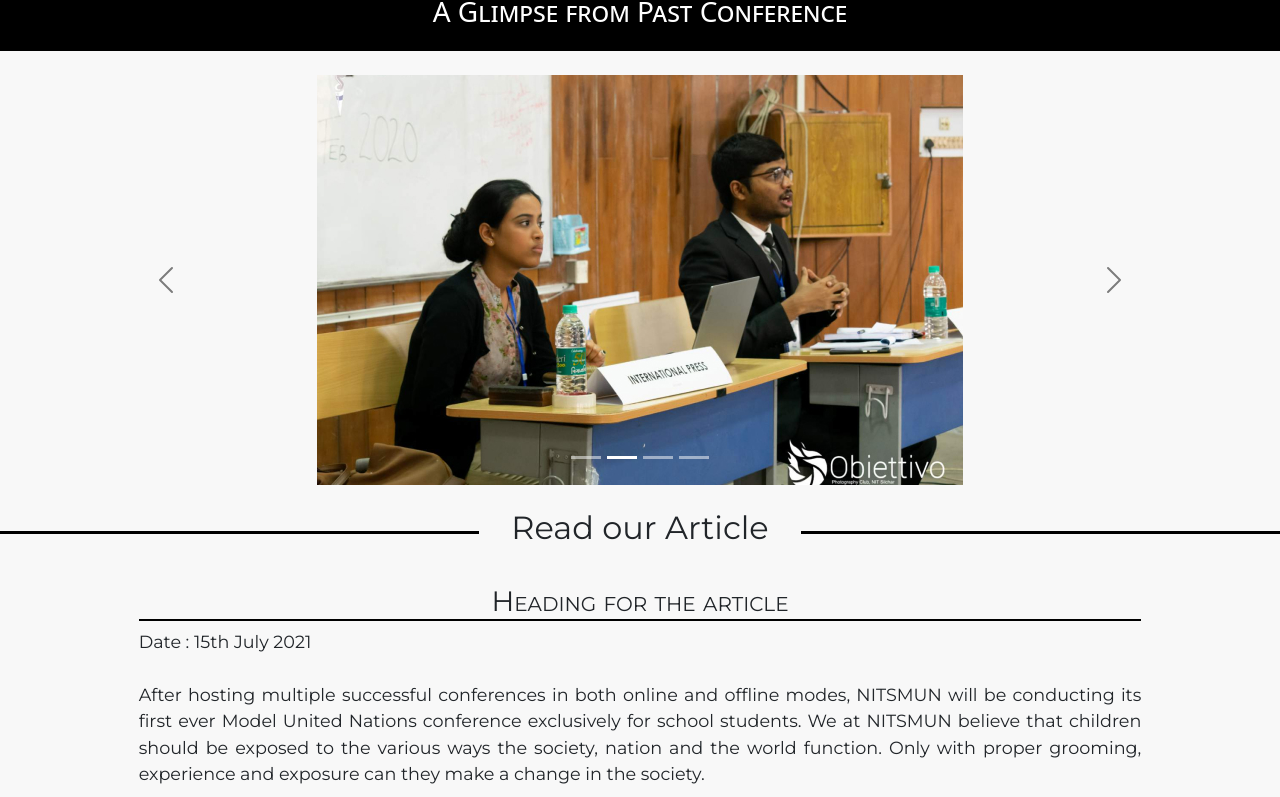
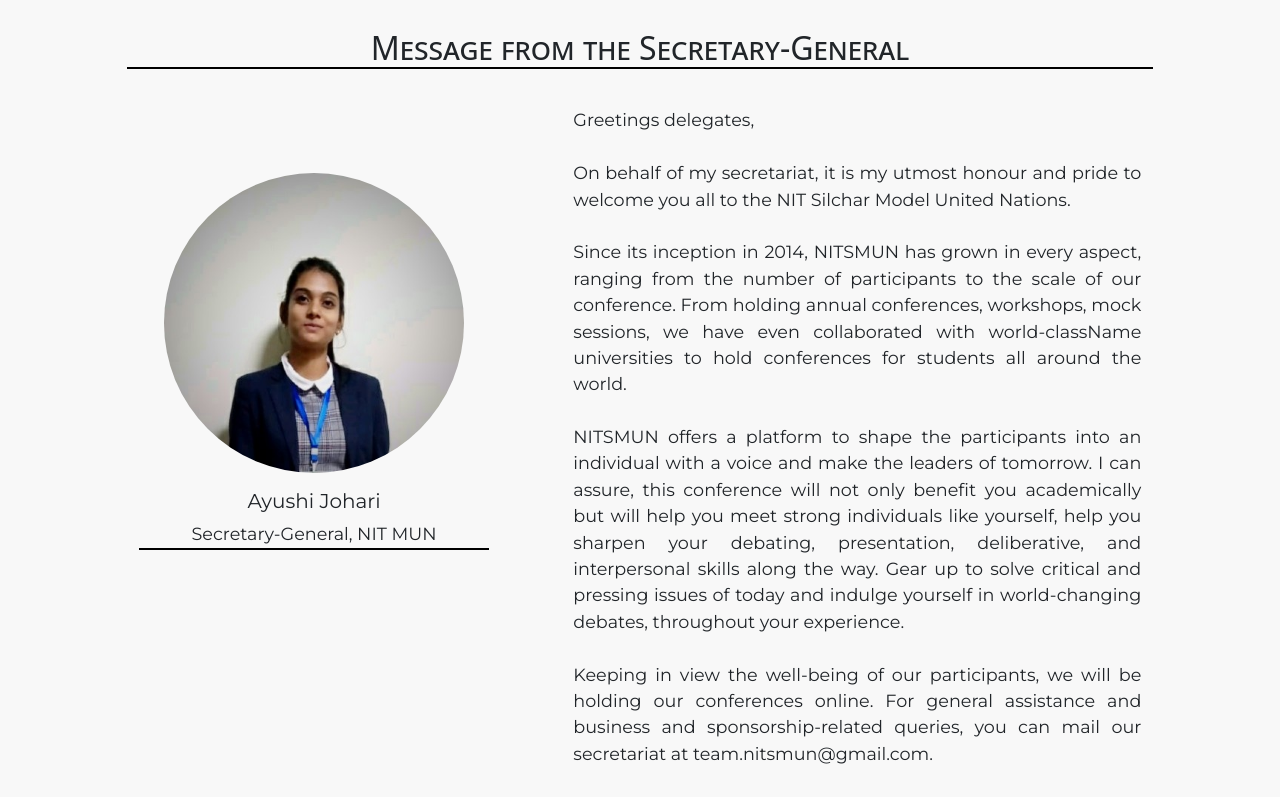
Before and after one commit to nitsmun/nitsmun2021-22, a React (Create React App) app: page / in a window 1280 px wide. Shown: the part 2417-3214 px from the top of the page. Built offline with nearby package versions, Linux system fonts and the light colour scheme.

Commit message:
Minor changes to home page

```diff
--- a/src/components/Article.css
+++ b/src/components/Article.css
@@ -12,3 +12,6 @@
 .separator h2 {
     padding: 0 2rem;
 }
+#Article{
+    font-family: var(--font2);
+}
--- a/src/components/Article.jsx
+++ b/src/components/Article.jsx
@@ -1,10 +1,19 @@
-import {Suspense} from 'react';
+import { Suspense } from 'react';
 import Loading from "./Loading";
-import {Link} from 'react-router-dom';
+import { Link } from 'react-router-dom';
+import { useHistory } from "react-router-dom";
 import './scrollTop';
 import "./Article.css";
 
 function Article() {
+
+    const history = useHistory();
+
+    const route = () =>{
+        let path = '/articles';
+        history.push(path);
+    }
+
 
     // function Expand(){
     //     let element = document.querySelector("#Expand")
@@ -21,34 +30,34 @@ function Article() {
     // }
 
     return (
-<Suspense fallback={<Loading/>}>
+        <Suspense fallback={<Loading />}>
             <div>
-    <div className="container-fluid p-0" style={{overflowX: "hidden", fontFamily: "var(--font2)"}}>
+                <div className="container-fluid p-0" style={{ overflowX: "hidden", fontFamily: "var(--font2)" }}>
                     <div className="separator">
                         <div className="line"></div>
-            <h2>Read our Article</h2>
+                        <h2 style={{ fontVariant: "small-caps" }}>Nitsmun Updates</h2>
                         <div className="line"></div>
                     </div>
                     <div className="row no-gutters">
                         <div className="col-md-1"></div>
-            <div className="col-md-10" style={{textAlign:"center",overflowX:"hidden"}}>
-                <div style={{padding: "30px"}}>
-                <h3 style={{borderBottom: "2px solid black",fontVariant: "small-caps"}}>Heading for the article</h3>
-                <p style={{textAlign:"justify",fontSize:"1.1rem"}}>
+                        <div className="col-md-10" style={{ textAlign: "center", overflowX: "hidden" }}>
+                            <div style={{ padding: "30px" }}>
+                                <p style={{ textAlign: "justify", fontSize: "1.1rem" }}>
                                     Date : 15th July 2021
-                    <br/>
-                    <br/>
+                                    <br />
+                                    <br />
                                     After hosting multiple successful conferences in both online and offline modes, NITSMUN will be conducting its first ever Model United Nations conference exclusively for school students. We at NITSMUN believe that children should be exposed to the various ways the society, nation and the world function. Only with proper grooming, experience and exposure can they make a change in the society.
-                    <br/><br/>
+                                    <br /><br />
                                     The NITSMUN - Under 18 Edition will be held from 16-17th October 2021, focusing and helping shape the young minds and prepare them for all their future endeavours.
-                    <br/><br/>
-                    For more details, head over to the <Link className="scroll-top" to="/events/annual-conference" style={{textDecoration : "none"}}>Events</Link> page of our website!
+                                    <br /><br />
+                                    For more details, head over to the <Link className="scroll-top" to="/events/annual-conference" style={{ textDecoration: "none" }}>Events</Link> page of our website!
                                 </p>
                                 {/* <button id="btn1" type="button" className="btn btn-outline-dark mt-3" onClick={Expand} style={{width: "150px"}}>Read more</button> */}
                             </div>
                         </div>
                         <div className="col-md-1"></div>
                     </div>
+                    <hr></hr>
                     {/* <div className="row no-gutters" id="Expand" style={{display: "none"}}>
             <div className="col-md-1"></div>
             <div className="col-md-10" style={{textAlign:"center",overflowX:"hidden"}}>
@@ -113,6 +122,51 @@ return (
         </div> */}
                 </div>
             </div>
+            <section id="Article">
+                <div className="container">
+                    <div className="row no-gutters">
+                        <div className="col-md-1"></div>
+                        <div className="col-md-10" style={{ textAlign: "center", paddingTop: "0px", overflowX: "hidden" }}>
+                            <div style={{ padding: "30px" }}>
+                                <h2 style={{ borderBottom: "2px solid black", fontVariant: "small-caps" }}>Check out <a href="https://www.instagram.com/nitsmun/">@nitsmun</a> for all our articles!</h2>
+                            </div>
+                        </div>
+                        <div className="col-md-1"></div>
+                    </div>
+                    <div className="row">
+                        <div className="col-lg-4 mb-4">
+                            <div className="card">
+                                <img src="img/groovy_war_and_peace.jpg" alt="" className="card-img-top" />
+                                <div className="card-body">
+                                    <h5 className="card-title">Groovy Sundries: War and Peace</h5>
+                                    <p className="card-text">War and Peace are more than magnificent works of art. They are Portinari’s call to action. Thanks to him, all leaders who enter the United Nations see the terrible toll of war and the universal dream for peace.</p>
+                                    <button type="button" className="btn btn-outline-dark" onClick={route} >Read more</button>
+                                </div>
+                            </div>
+                        </div>
+                        <div className="col-lg-4 mb-4">
+                            <div className="card">
+                                <img src="img/day_world_population.jpg" alt="" className="card-img-top" />
+                                <div className="card-body">
+                                    <h5 className="card-title">World Population Day</h5>
+                                    <p className="card-text"><br />Rights and choices are the answer: Whether baby boom or bust, the solution to shifting fertility rates lies in prioritizing the reproductive health and rights of all people.<br /></p>
+                                    <button type="button" className="btn btn-outline-dark" onClick={route} >Read more</button>
+                                </div>
+                            </div>
+                        </div>
+                        <div className="col-lg-4 mb-4">
+                            <div className="card">
+                                <img src="img/day_of_cooperatives.jpg" alt="" className="card-img-top" />
+                                <div className="card-body">
+                                    <h5 className="card-title">International Day of Cooperatives</h5>
+                                    <p className="card-text">Cooperatives have always been an integral part in bringing people together in a democratic and equal way contributing to the eradication of poverty and promoting economic and social progress.</p>
+                                    <button type="button" className="btn btn-outline-dark" onClick={route} >Read more</button>
+                                </div>
+                            </div>
+                        </div>
+                    </div>
+                </div>
+            </section>
         </Suspense>
     )
 }
--- a/src/components/Carousel.jsx
+++ b/src/components/Carousel.jsx
@@ -8,7 +8,7 @@ function Carousel() {
             <div
             style={{display: "flex",justifyContent: "center",alignItems: "center", width: "100%",backgroundColor: "black",height: "70px"}}>
             <h3 style={{fontVariant:"small-caps",color: "white"}} className="tag">A Glimpse from Past Conference</h3>
-        </div>
+            </div>
         <div className="container my-4">
         <div id="carouselExampleCaptions" className="carousel slide" data-bs-ride="carousel">
             <div className="carousel-indicators">
--- a/src/components/Director.css
+++ b/src/components/Director.css
@@ -1,4 +1,8 @@
+.large{
+    font-family: var(--font2);
+}
 .small{
+    font-family: var(--font2);
     display: none;
 }
 @media only screen and (max-width: 700px) {
--- a/src/components/Director.jsx
+++ b/src/components/Director.jsx
@@ -5,10 +5,10 @@ import "./Director.css";
 function Director() {
 return (
 <Suspense fallback={<Loading/>}>
-<div className="font container-fluid px-0" style={{overflowX: "hidden",backgroundColor: "gray"}}>
+<div className="font container-fluid px-0 Director" style={{overflowX: "hidden",backgroundColor: "gray"}}>
     <div
         style={{display: "flex",justifyContent: "center",alignItems: "center", width: "100%",backgroundColor: "black",height: "70px"}}>
-        <h2 style={{fontVariant:"small-caps",color: "white"}}>Message from Director</h2>
+        <h2 style={{fontVariant:"small-caps",color: "white"}}>Message from the Director</h2>
     </div>
     <div className="row no-gutters small">
         <div className="col-md-1"></div>
--- /dev/null
+++ b/src/components/Secretary.css
@@ -0,0 +1,12 @@
+.secretary{
+  font-family: var(--font2);
+}
+.secretary img {
+    width: 300px;
+  }
+
+  @media only screen and (max-width: 600px) {
+    .secretary img {
+      width: 80%;
+    }
+  }
--- /dev/null
+++ b/src/components/Secretary.jsx
@@ -0,0 +1,61 @@
+import React from 'react'
+import "./Secretary.css"
+
+function Secretary() {
+    return (
+    <div className="container-fluid px-0 mt-5" style={{overflowX: "hidden"}}>
+    <div className="row no-gutters">
+      <div className="col-md-1"></div>
+      <div className="col-md-10" style={{textAlign:"center",overflowX:"hidden",padding: "0 30px"}}>
+        <h2 style={{borderBottom: "2px solid black",fontVariant: "small-caps"}}>Message from the Secretary-General</h2>
+      </div>
+      <div className="col-md-1"></div>
+    </div>
+    <div className="row no-gutters secretary">
+      <div className="col-md-1"></div>
+      <div className="col-md-4 mt-lg-5 pt-lg-5 mt-0 pt-0" style={{textAlign:"center"}}>
+        <div style={{padding: "0 30px"}} className="mt-lg-0 mt-sm-3 mt-3">
+          <img className="img-fluid" src="img/secgen.jpg" alt="nits mun logo" style={{borderRadius:"50%"}}/>
+          <h5 className="pt-3">Ayushi Johari</h5>
+          <p style={{borderBottom: "2px solid black",fontSize:"1.1rem"}}>Secretary-General, NIT MUN</p>
+        </div>
+      </div>
+      <div className="col-md-6" style={{textAlign:"center",overflowX:"hidden"}}>
+
+        <p style={{textAlign:"justify",padding:"30px",fontSize:"1.1rem"}}>
+          Greetings delegates,<br/><br/>
+
+          On behalf of my secretariat, it is my utmost honour and pride to welcome you all to the NIT Silchar Model
+          United Nations.<br/><br/>
+
+          Since its inception in 2014, NITSMUN has grown in every aspect, ranging from the number of participants to the
+          scale of our conference. From holding annual conferences, workshops, mock sessions, we have even collaborated
+          with world-className universities to hold conferences for students all around the world.<br/><br/>
+
+          NITSMUN offers a platform to shape the participants into an individual with a voice and make the leaders of
+          tomorrow. I can assure, this conference will not only benefit you academically but will help you meet strong
+          individuals like yourself, help you sharpen your debating, presentation, deliberative, and interpersonal
+          skills along the way. Gear up to solve critical and pressing issues of today and indulge yourself in
+          world-changing debates, throughout your experience.<br/><br/>
+
+          Keeping in view the well-being of our participants, we will be holding our conferences online. For general
+          assistance and business and sponsorship-related queries, you can mail our secretariat at
+          team.nitsmun@gmail.com.<br/><br/>
+
+          Wishing you the best of your luck and we look forward to welcoming you to our conference this year!<br/><br/>
+
+          Best Regards,<br/>
+          Ayushi Johari<br/>
+          Secretary-General<br/>
+          NIT Silchar Model United Nations
+
+        </p>
+
+      </div>
+      <div className="col-md-1"></div>
+    </div>
+  </div>
+    )
+}
+
+export default Secretary
--- a/src/components/screens/About.jsx
+++ b/src/components/screens/About.jsx
@@ -69,7 +69,7 @@ return (
         <div className="col-md-4 d-flex justify-content-center align-items-center"
             style={{textAlign:"center",minHeight:"100vh"}}>
             <img loading="lazy" className="img-fluid aos-init aos-animate" src="img/secgen.jpg" alt="nits mun logo"
-                style={{height:"55%", borderRadius:"5%"}} />
+                style={{borderRadius:"5%"}} />
         </div>
         <div className="col-md-6" style={{textAlign:"justify",paddingTop:"5vh",overflowX:"hidden"}}>
             <h2 style={{paddingLeft:"30px", fontVariant: "small-caps",color: "white"}}>Message from the Secretary-General</h2>
--- a/src/components/screens/Home.jsx
+++ b/src/components/screens/Home.jsx
@@ -3,6 +3,7 @@ import { useEffect, lazy, Suspense } from 'react';
 import {Link} from 'react-router-dom';
 
 import Loading from "../Loading";
+import Secretary from '../Secretary';
 
 // *CSS*
 import "./Home.css";
@@ -48,7 +49,8 @@ const Home = (props) => {
       {/*Director's Message Section*/}
       <div><Director/></div>
       {/* <div className="home-sec" id="director">Director Message</div> */}
-
+      {/*Secretary's Message Section*/}
+      <div><Secretary/></div>
 
       {/* Glimpse from past conference */}
       <div><Carousel/></div>
```
Lines whose indentation alone changed are shown as unchanged.
